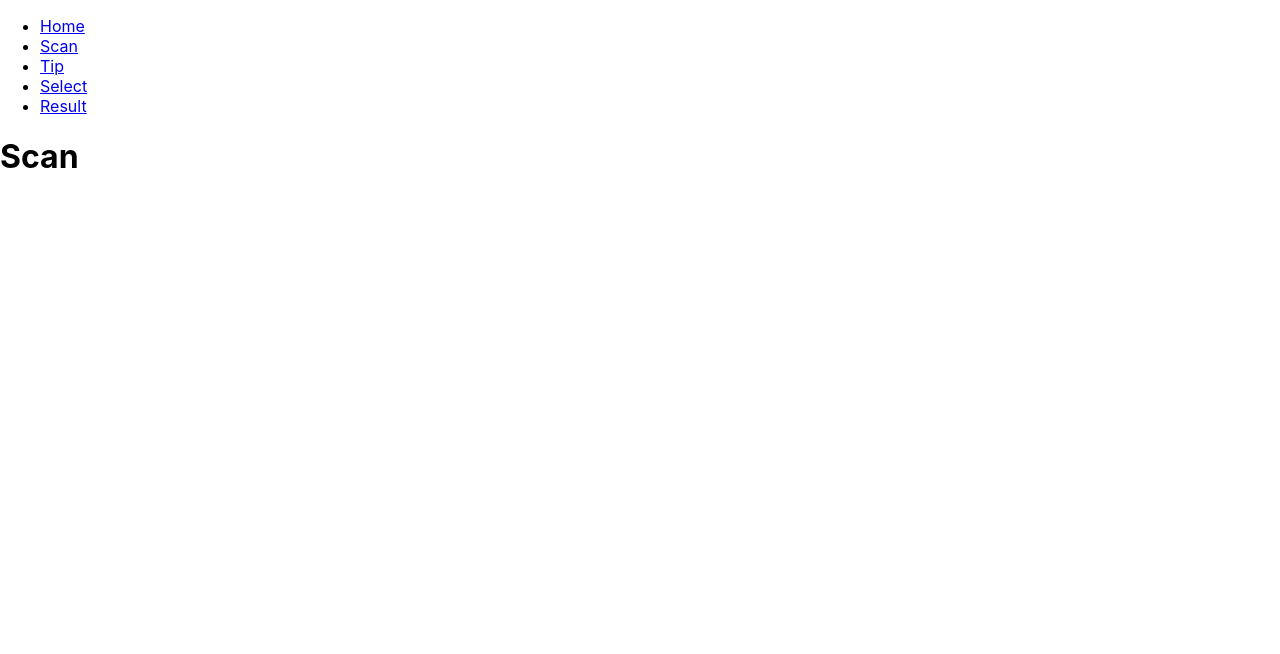
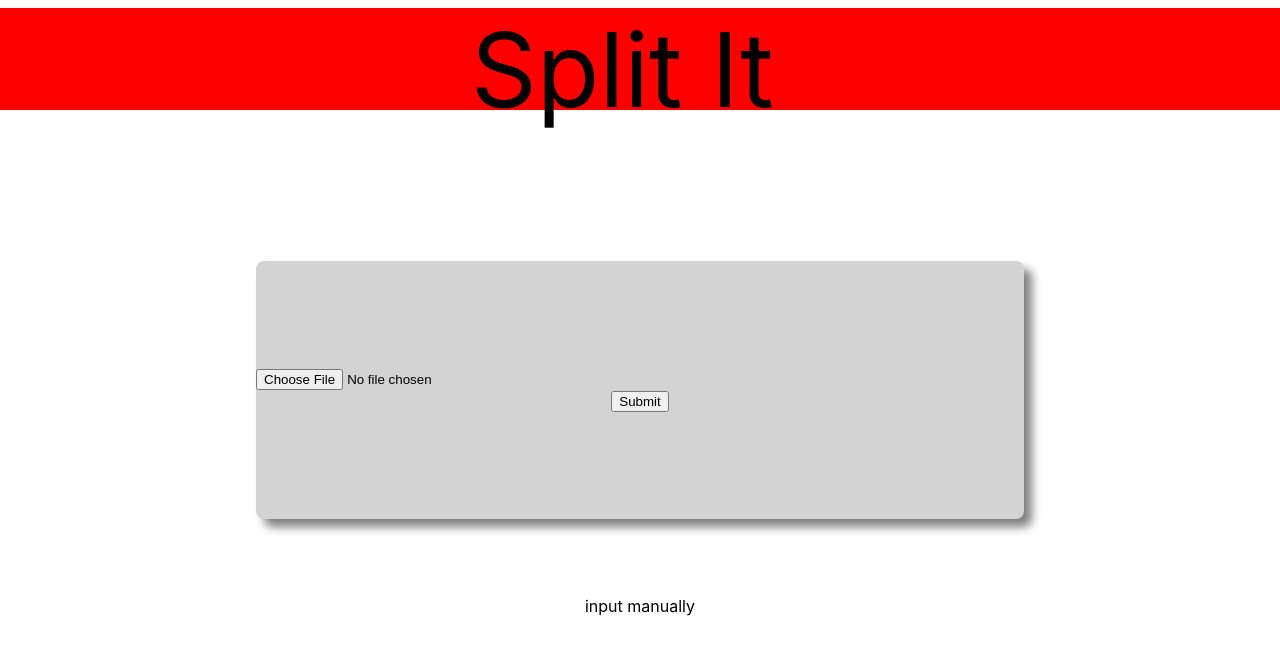
Before and after one commit to exing1/split-it, a React (Create React App) app: page /scan in a window 1280 px wide. Shown: the top 654 px of the page. Built offline with nearby package versions, Linux system fonts and the light colour scheme.

Commit message:
proto scan page

```diff
--- a/public/index.html
+++ b/public/index.html
@@ -24,7 +24,8 @@
       work correctly both with client-side routing and a non-root public URL.
       Learn how to configure a non-root public URL by running `npm run build`.
     -->
-    <title>React App</title>
+    <link rel="stylesheet" href="https://fonts.googleapis.com/css2?family=Material+Symbols+Outlined:opsz,wght,FILL,GRAD@48,400,0,0"/>
+    <title>Split It</title>
   </head>
   <body>
     <noscript>You need to enable JavaScript to run this app.</noscript>
--- a/src/App.css
+++ b/src/App.css
@@ -1,5 +1,68 @@
 .App {
   text-align: center;
+}
+
+.top-bar {
+  position: sticky;
+  width: 96%;
+  display: flex;
+  justify-content: space-between;
+  align-items: stretch;
+  margin: 8px;
+  height: 8vw;
+}
+
+.nav {
+  text-decoration: none;
+  color: black;
+}
+
+.material-symbols-outlined {
+  font-size: 10vw;
+}
+
+.box {
+  position: absolute;
+  top: 12vw;
+  bottom: 0;
+  width: 100%;
+  display: flex;
+  justify-content: center;
+  align-items: center;
+  flex-direction: column;
+}
+
+.upload {
+  width: 60%;
+  height: 40%;
+  background-color: lightgray;
+  border-radius: 8px;
+  box-shadow: 8px 8px 10px gray;
+}
+
+.upload-form {
+  height: 100%;
+  display: flex;
+  flex-direction: column;
+  align-items: center;
+  justify-content: center;
+}
+
+#file-upload {
+  width: 100%;
+  text-align: center;
+}
+
+.input {
+  padding: 6vw
+}
+
+.name {
+  font-size: 8vw;
+}
+
+#hidden-next {
+  visibility: hidden;
 }
 
 @media only screen and (min-width: 768px) {
--- a/src/App.js
+++ b/src/App.js
@@ -10,17 +10,17 @@ import Result from "./pages/Result";
 
 function App() {
   return (
-    <BrowserRouter>
-      <Routes>
-          <Route path="/" element={<Layout />}>
+    <div className='App'>
+      <BrowserRouter>
+        <Routes>
           <Route index element={<Scan />} />
           <Route path="tip" element={<Tip />} />
           <Route path="select" element={<Select />} />
           <Route path="scan" element={<Scan />} />
           <Route path="result" element={<Result />} />
-        </Route>
-      </Routes>
-    </BrowserRouter>
+        </Routes>
+      </BrowserRouter>
+    </div>
   );
 }
 
--- a/src/components/TopBar.js
+++ b/src/components/TopBar.js
@@ -1,8 +1,30 @@
-function TopBar() {
-    <div className="top-bar">
-        <>
-        </>
-    </div>
+import { useEffect, useRef } from "react";
+import { Link } from "react-router-dom";
+
+function TopBar(props) {
+    const prev = useRef(null)
+
+    const showPrev = () => {
+        if (!props.prev) {
+            prev.current.style.visibility = "hidden";
+        }
+    }
+
+    useEffect(showPrev, [props.prev])
+
+    return (
+        <div className="top-bar">
+            <Link className="nav" to={props.prev} ref={prev}>
+                <div className="material-symbols-outlined">
+                    navigate_before
+                </div>
+            </Link>
+            <div className="name">Split It</div>
+            <div className="material-symbols-outlined" id="hidden-next">
+                navigate_next
+            </div>
+        </div>
+    )
 }
 
 export default TopBar;
--- a/src/pages/Scan.js
+++ b/src/pages/Scan.js
@@ -1,5 +1,28 @@
+import TopBar from "../components/TopBar";
+import { Link } from "react-router-dom";
+
 const Scan = () => {
-    return <h1>Scan</h1>;
+    const get_image = (img) => {
+        console.log(img)
+    }
+    return (
+        <>
+            <TopBar prev=""/>
+            <div className="box">
+                <div className="upload">
+                    <form className="upload-form">
+                        <input type="file" id="file-upload"/>
+                        <Link to="/tip">
+                            <input type="submit"/>
+                        </Link>
+                    </form>
+                </div>
+                <div className="input">
+                    input manually
+                </div>
+            </div>
+        </>
+    );
 };
 
 export default Scan;
```
Also changed, not shown: 1 other file (tests, documents, lock files or other folders).
